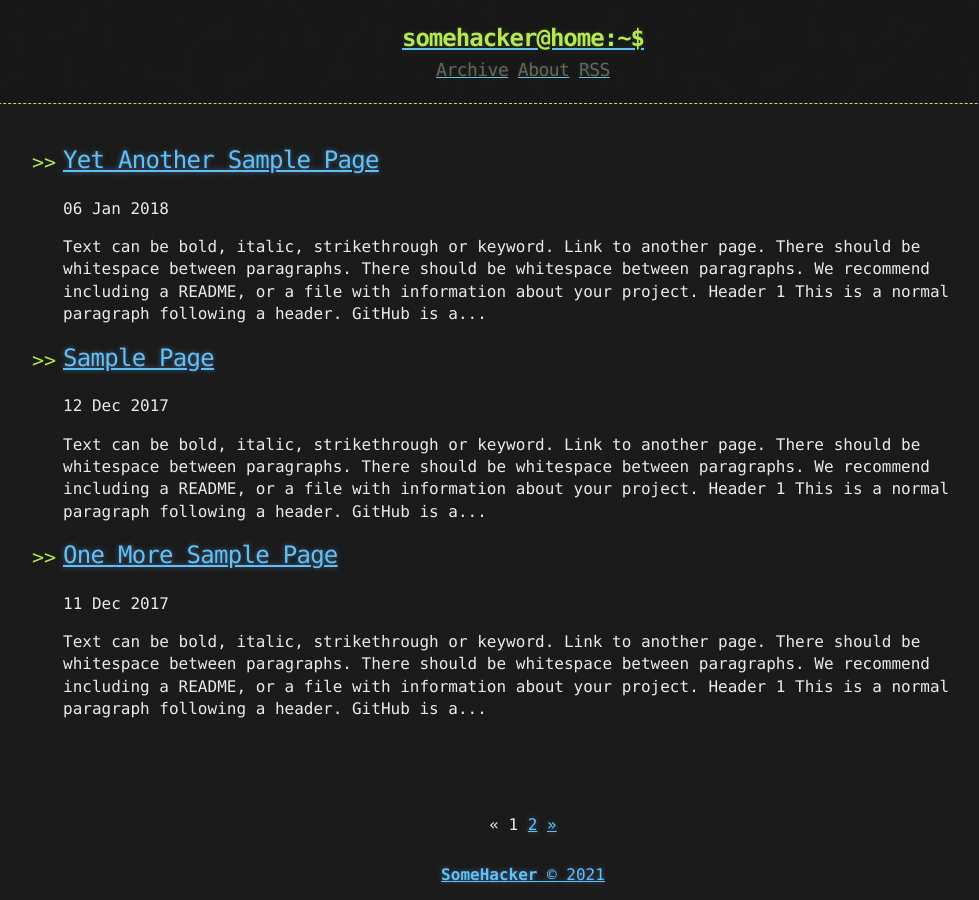
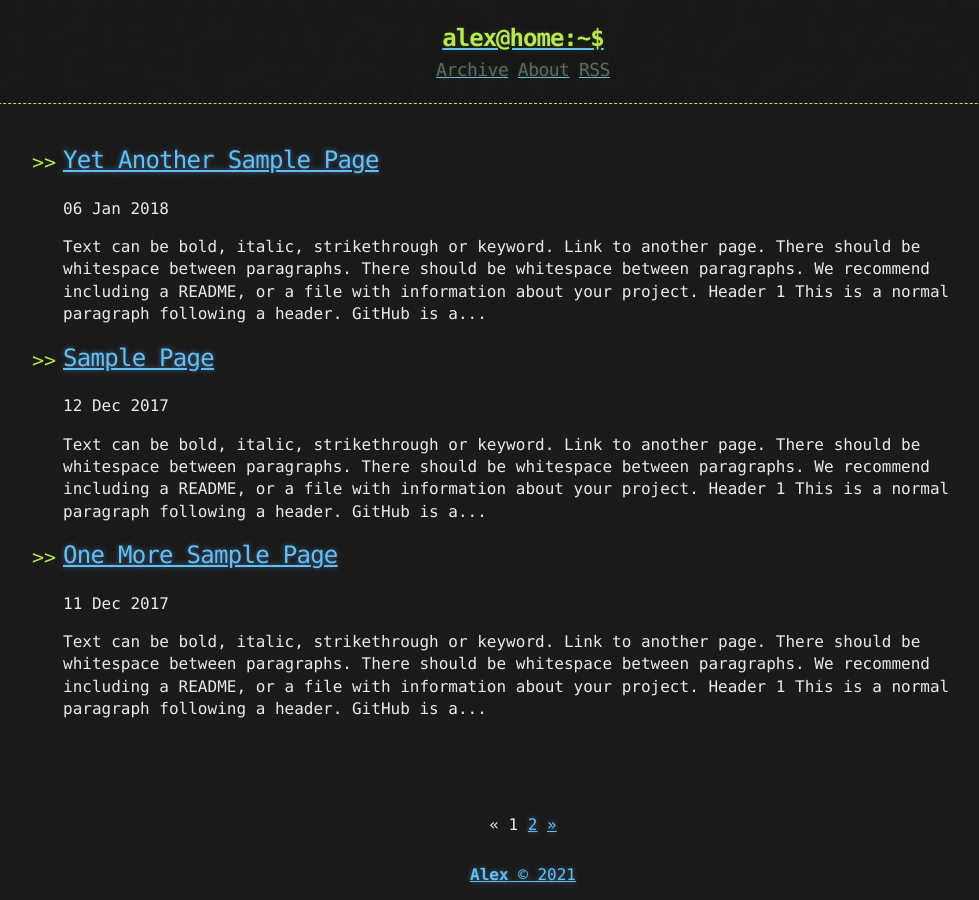
Before and after one commit to korney4eg/korney4eg.github.io, a Jekyll site: the page built from index.html, in a window 1280 px wide. Shown: the whole page, without its empty margins (117-1096 px from the left). Built offline with Jekyll 4.4.1, drawn with Linux system fonts in a browser that asks for light colours; the list of posts is cut into pages by our own code.

Commit message:
update config

```diff
--- a/_config.yml
+++ b/_config.yml
@@ -1,10 +1,10 @@
 # theme: jekyll-theme-hacker
-title: Hacker-Blog
-description: "A Jekyll Blog Theme For Hackers"
+title: Let's learn DevOps together
+description: "Practical tasks to learn more about DevOps"
 author:
-  name: "SomeHacker"
-  email: "someone@somewebsite.somedomain"
-  url: "https://ashishchaudhary.in/hacker-blog"
+  name: "Alex"
+  email: "korneevayu@gmail.com"
+  url: "https://notes.makvaz.com/"
 
 baseurl: /
 
@@ -29,5 +29,5 @@ plugins:
   - jekyll-sitemap
 
 # Custom variables
-owner : "SomeHacker"
-year : "2020"
+owner : "Alex"
+year : "2021"
```
